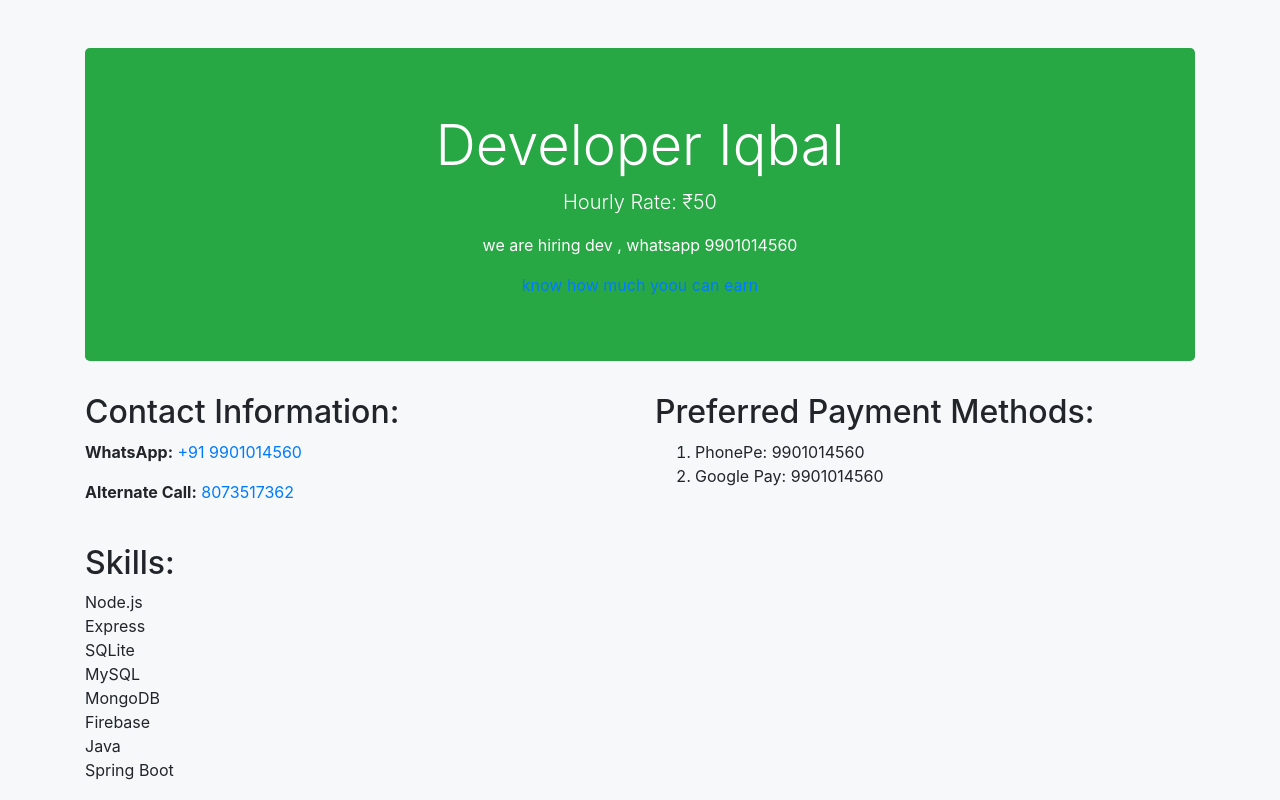
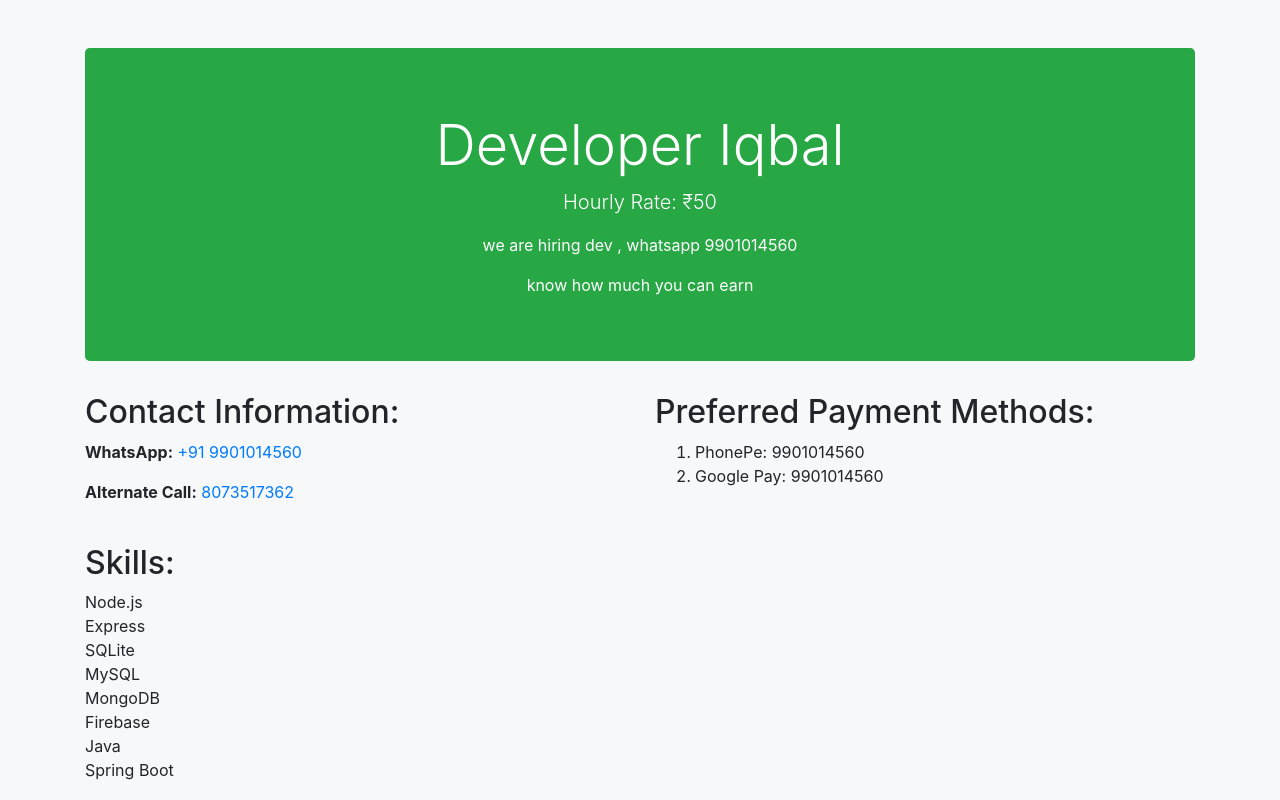
Before and after one commit to ikbhal/hire-dev-at-min-wage, a website: page public/index.html in a window 1280 px wide. Shown: the top 800 px of the page. Drawn offline with nearby package versions, Linux system fonts and the light colour scheme.

Commit message:
color white for links

```diff
--- a/public/index.html
+++ b/public/index.html
@@ -13,7 +13,9 @@
       <h1 class="display-4">Developer Iqbal</h1>
       <p class="lead">Hourly Rate: ₹50</p>
       <p class="">we are hiring dev , whatsapp  9901014560</p>
-      <a href="calculator.html">know how much yoou can earn</a>
+      <!-- Link with a custom color -->
+      <a href="calculator.html" style="color: white;">know how much you can earn</a>
+
     </div>
 
     <div class="row">
```
